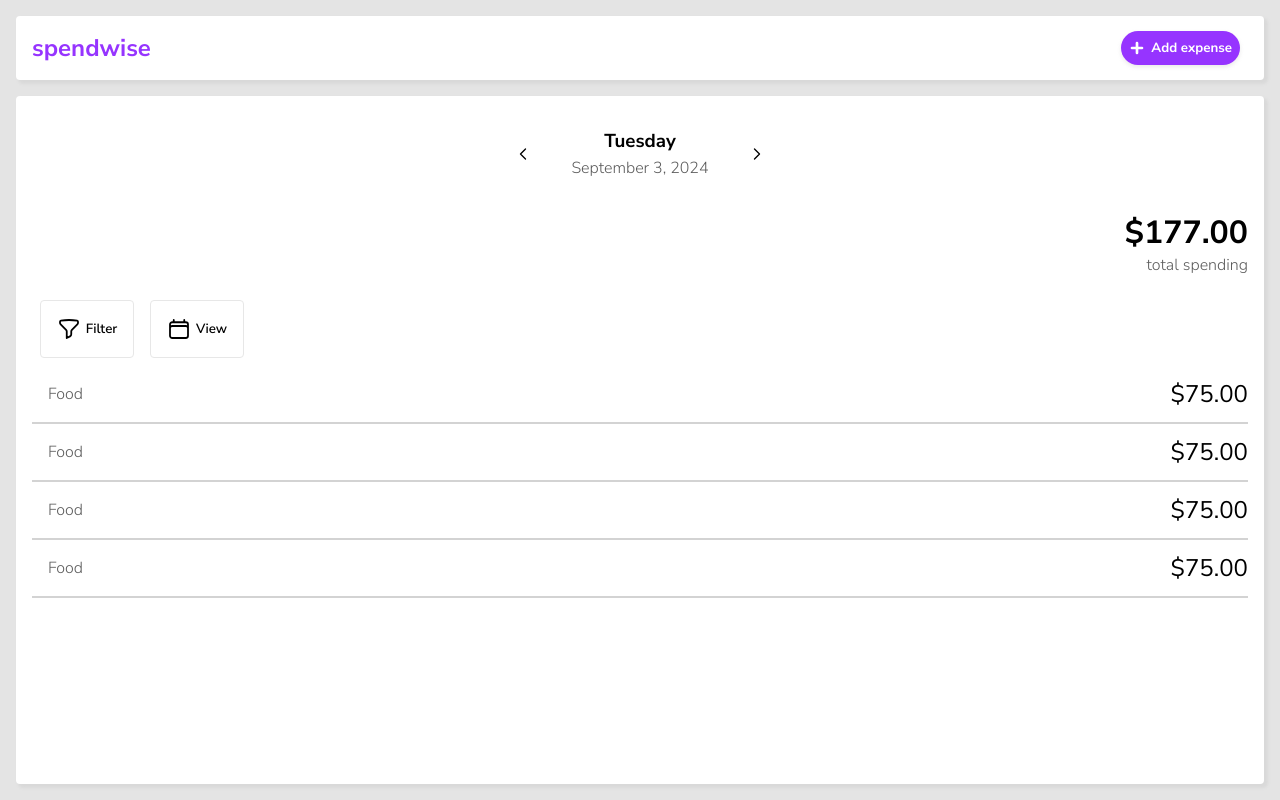
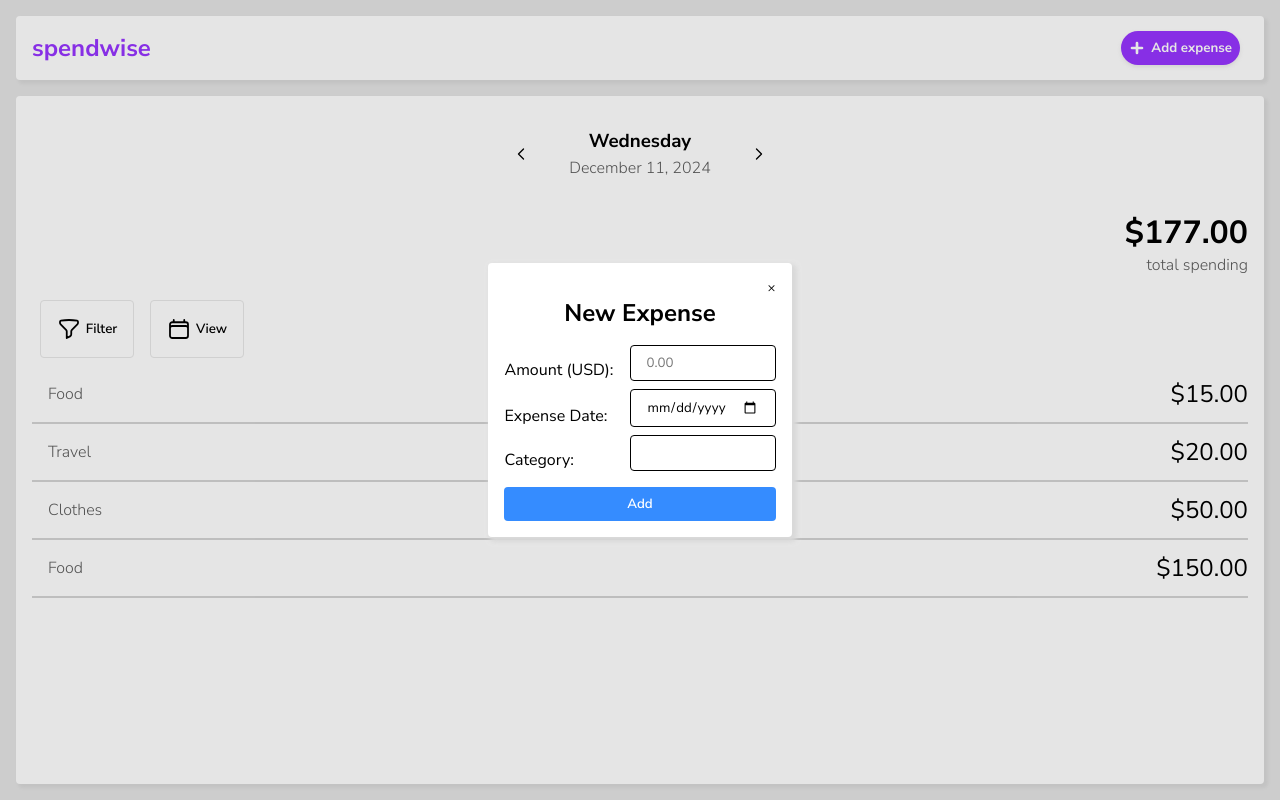
Before and after one commit to Mariella-Arias/expense-tracker, a plain HTML site: page index.html in a window 1280 px wide. Both pictures are taken after a click on the button "Add expense". Drawn offline with Linux system fonts and the light colour scheme.

Commit message:
Dynamically load and render expenses from local storage; create form modal to add a new expense

```diff
--- a/index.html
+++ b/index.html
@@ -13,6 +13,30 @@
     />
   </head>
   <body>
+    <dialog id="form-modal">
+      <form>
+        <button class="btn btn-close-modal" type="button">
+          <span>&times;</span>
+        </button>
+        <h2>New Expense</h2>
+
+        <div class="form-fields">
+          <label htmlFor="amount"
+            >Amount (USD):<input name="amount" type="number" placeholder="0.00"
+          /></label>
+
+          <label htmlFor="date"
+            >Expense Date:<input name="date" type="date"
+          /></label>
+          <label htmlFor="category"
+            >Category:<input name="category" type="text"
+          /></label>
+        </div>
+
+        <button class="btn btn-submit-form"><span>Add</span></button>
+      </form>
+    </dialog>
+
     <div class="nav-bar">
       <h2 class="logo">spendwise</h2>
       <button class="btn btn-add">
@@ -50,8 +74,8 @@
           </svg>
         </button>
         <div class="date-text">
-          <h3>Tuesday</h3>
-          <p class="body-text">September 3, 2024</p>
+          <h3 id="current-day">Tuesday</h3>
+          <p id="current-date" class="body-text">September 3, 2024</p>
         </div>
         <button class="btn btn-nav">
           <svg
@@ -70,7 +94,7 @@
         </button>
       </div>
       <div class="total-container">
-        <h1>$177.00</h1>
+        <h1 id="running-total">$177.00</h1>
         <p class="body-text">total spending</p>
       </div>
       <div class="controls">
@@ -91,7 +115,6 @@
           </svg>
           <span>Filter</span>
         </button>
-
         <button class="btn btn-control">
           <svg
             xmlns="http://www.w3.org/2000/svg"
@@ -107,108 +130,11 @@
               d="M6.75 3v2.25M17.25 3v2.25M3 18.75V7.5a2.25 2.25 0 0 1 2.25-2.25h13.5A2.25 2.25 0 0 1 21 7.5v11.25m-18 0A2.25 2.25 0 0 0 5.25 21h13.5A2.25 2.25 0 0 0 21 18.75m-18 0v-7.5A2.25 2.25 0 0 1 5.25 9h13.5A2.25 2.25 0 0 1 21 11.25v7.5"
             />
           </svg>
-
           <span>View</span>
         </button>
       </div>
-      <ul>
-        <li>
-          <div class="expense-item">
-            <p class="body-text">Food</p>
-            <div class="expense-amount">
-              <span>$75.00</span>
-              <button class="btn btn-edit">
-                <svg
-                  xmlns="http://www.w3.org/2000/svg"
-                  fill="none"
-                  viewBox="0 0 24 24"
-                  stroke-width="1.5"
-                  stroke="currentColor"
-                >
-                  <path
-                    stroke-linecap="round"
-                    stroke-linejoin="round"
-                    d="m16.862 4.487 1.687-1.688a1.875 1.875 0 1 1 2.652 2.652L10.582 16.07a4.5 4.5 0 0 1-1.897 1.13L6 18l.8-2.685a4.5 4.5 0 0 1 1.13-1.897l8.932-8.931Zm0 0L19.5 7.125M18 14v4.75A2.25 2.25 0 0 1 15.75 21H5.25A2.25 2.25 0 0 1 3 18.75V8.25A2.25 2.25 0 0 1 5.25 6H10"
-                  />
-                </svg>
-              </button>
-            </div>
-          </div>
-          <hr />
-        </li>
-        <li>
-          <div class="expense-item">
-            <p class="body-text">Food</p>
-            <div class="expense-amount">
-              <span>$75.00</span>
-              <button class="btn btn-edit">
-                <svg
-                  xmlns="http://www.w3.org/2000/svg"
-                  fill="none"
-                  viewBox="0 0 24 24"
-                  stroke-width="1.5"
-                  stroke="currentColor"
-                >
-                  <path
-                    stroke-linecap="round"
-                    stroke-linejoin="round"
-                    d="m16.862 4.487 1.687-1.688a1.875 1.875 0 1 1 2.652 2.652L10.582 16.07a4.5 4.5 0 0 1-1.897 1.13L6 18l.8-2.685a4.5 4.5 0 0 1 1.13-1.897l8.932-8.931Zm0 0L19.5 7.125M18 14v4.75A2.25 2.25 0 0 1 15.75 21H5.25A2.25 2.25 0 0 1 3 18.75V8.25A2.25 2.25 0 0 1 5.25 6H10"
-                  />
-                </svg>
-              </button>
-            </div>
-          </div>
-          <hr />
-        </li>
-        <li>
-          <div class="expense-item">
-            <p class="body-text">Food</p>
-            <div class="expense-amount">
-              <span>$75.00</span>
-              <button class="btn btn-edit">
-                <svg
-                  xmlns="http://www.w3.org/2000/svg"
-                  fill="none"
-                  viewBox="0 0 24 24"
-                  stroke-width="1.5"
-                  stroke="currentColor"
-                >
-                  <path
-                    stroke-linecap="round"
-                    stroke-linejoin="round"
-                    d="m16.862 4.487 1.687-1.688a1.875 1.875 0 1 1 2.652 2.652L10.582 16.07a4.5 4.5 0 0 1-1.897 1.13L6 18l.8-2.685a4.5 4.5 0 0 1 1.13-1.897l8.932-8.931Zm0 0L19.5 7.125M18 14v4.75A2.25 2.25 0 0 1 15.75 21H5.25A2.25 2.25 0 0 1 3 18.75V8.25A2.25 2.25 0 0 1 5.25 6H10"
-                  />
-                </svg>
-              </button>
-            </div>
-          </div>
-          <hr />
-        </li>
-        <li>
-          <div class="expense-item">
-            <p class="body-text">Food</p>
-            <div class="expense-amount">
-              <span>$75.00</span>
-              <button class="btn btn-edit">
-                <svg
-                  xmlns="http://www.w3.org/2000/svg"
-                  fill="none"
-                  viewBox="0 0 24 24"
-                  stroke-width="1.5"
-                  stroke="currentColor"
-                >
-                  <path
-                    stroke-linecap="round"
-                    stroke-linejoin="round"
-                    d="m16.862 4.487 1.687-1.688a1.875 1.875 0 1 1 2.652 2.652L10.582 16.07a4.5 4.5 0 0 1-1.897 1.13L6 18l.8-2.685a4.5 4.5 0 0 1 1.13-1.897l8.932-8.931Zm0 0L19.5 7.125M18 14v4.75A2.25 2.25 0 0 1 15.75 21H5.25A2.25 2.25 0 0 1 3 18.75V8.25A2.25 2.25 0 0 1 5.25 6H10"
-                  />
-                </svg>
-              </button>
-            </div>
-          </div>
-          <hr />
-        </li>
-      </ul>
+      <ul id="expense-list"></ul>
     </div>
   </body>
+  <script src="index.js"></script>
 </html>
--- /dev/null
+++ b/index.js
@@ -0,0 +1,122 @@
+class App {
+  constructor() {
+    this.#init();
+
+    this.openModal = document.querySelector(".btn-add");
+    this.closeModal = document.querySelector(".btn-close-modal");
+    this.modal = document.getElementById("form-modal");
+
+    this.openModal.addEventListener("click", this.#handleOpenModal.bind(this));
+    this.closeModal.addEventListener(
+      "click",
+      this.#handleCloseModal.bind(this)
+    );
+  }
+
+  #handleClickOutside(e) {
+    if (e.target === this.modal) {
+      this.#handleCloseModal();
+    }
+  }
+
+  #handleOpenModal() {
+    this.modal.showModal();
+    this.modal.addEventListener("click", this.#handleClickOutside.bind(this));
+  }
+
+  #handleCloseModal() {
+    this.modal.removeEventListener("click", this.#handleClickOutside);
+    this.modal.close();
+  }
+
+  #init() {
+    const dayFormatOptions = {
+      weekday: "long",
+    };
+
+    const dateFormatOptions = {
+      year: "numeric",
+      month: "long",
+      day: "numeric",
+    };
+
+    const locale = navigator.language;
+    const currentDay = new Intl.DateTimeFormat(locale, dayFormatOptions).format(
+      new Date()
+    );
+    const currentDate = new Intl.DateTimeFormat(
+      locale,
+      dateFormatOptions
+    ).format(new Date());
+
+    document.getElementById("current-day").textContent = currentDay;
+    document.getElementById("current-date").textContent = currentDate;
+
+    const key = new Intl.DateTimeFormat(locale, {
+      year: "numeric",
+      month: "numeric",
+      day: "numeric",
+    }).format(new Date());
+
+    let initialExpenses = [
+      { amount: 150.0, category: "Food" },
+      { amount: 50.0, category: "Clothes" },
+      { amount: 20.0, category: "Travel" },
+      { amount: 15.0, category: "Food" },
+    ];
+
+    const value = { [key]: initialExpenses };
+    localStorage.setItem("expenses", JSON.stringify(value));
+
+    this.#setExpenses(key);
+  }
+
+  #getExpenses(dateStr) {
+    const expenses = JSON.parse(localStorage.getItem("expenses"));
+
+    if (expenses[dateStr]) {
+      return expenses[dateStr];
+    } else {
+      console.log("No expenses");
+      return [];
+    }
+  }
+
+  #setExpenses(dateStr) {
+    let list = this.#getExpenses(dateStr);
+
+    let listEl = document.getElementById("expense-list");
+
+    list.forEach(({ amount, category }, idx) => {
+      listEl.insertAdjacentHTML(
+        "afterbegin",
+        `<li>
+         <div class="expense-item">
+           <p class="body-text">${category}</p>
+           <div class="expense-amount">
+             <span>$${amount.toFixed(2)}</span>
+             <button class="btn btn-edit">
+               <svg
+                  xmlns="http://www.w3.org/2000/svg"
+                  fill="none"
+                  viewBox="0 0 24 24"
+                  stroke-width="1.5"
+                  stroke="currentColor"
+                >
+                  <path
+                    stroke-linecap="round"
+                    stroke-linejoin="round"
+                    d="m16.862 4.487 1.687-1.688a1.875 1.875 0 1 1 2.652 2.652L10.582 16.07a4.5 4.5 0 0 1-1.897 1.13L6 18l.8-2.685a4.5 4.5 0 0 1 1.13-1.897l8.932-8.931Zm0 0L19.5 7.125M18 14v4.75A2.25 2.25 0 0 1 15.75 21H5.25A2.25 2.25 0 0 1 3 18.75V8.25A2.25 2.25 0 0 1 5.25 6H10"
+                  />
+                 </svg>
+             </button>
+           </div>
+        </div>
+        <hr />
+        </li>`
+      );
+    });
+  }
+}
+
+const app = new App();
--- a/main.css
+++ b/main.css
@@ -17,6 +17,57 @@ body {
   gap: 1rem;
   padding: 1rem;
   box-sizing: border-box;
+}
+
+dialog {
+  align-self: center;
+  justify-self: center;
+  background-color: white;
+  border: none;
+  box-shadow: 3px 3px 4px 2px rgb(217, 217, 217);
+  border-radius: 4px;
+}
+
+form {
+  padding: 1rem;
+  display: flex;
+  flex-direction: column;
+}
+
+form h2 {
+  margin-bottom: 1rem;
+  align-self: center;
+}
+
+.btn-submit-form {
+  border: none;
+  border-radius: 4px;
+  padding: 0.5rem;
+  background-color: rgb(53, 140, 255);
+  color: white;
+  font-weight: 600;
+  width: 100%;
+}
+
+.form-fields {
+  display: flex;
+  flex-direction: column;
+  gap: 0.5rem;
+  margin-bottom: 1rem;
+}
+
+.form-fields > * {
+  display: flex;
+  justify-content: space-between;
+  align-items: end;
+  gap: 1rem;
+}
+
+input {
+  width: 7rem;
+  border-radius: 4px;
+  border: 1px solid;
+  padding: 0.5rem 1rem;
 }
 
 ul {
@@ -156,6 +207,12 @@ hr {
   background-color: rgba(150, 147, 147, 0.1);
 }
 
+.btn-close-modal {
+  border: none;
+  background-color: transparent;
+  align-self: self-end;
+}
+
 .date-container {
   display: flex;
   align-items: center;
```
